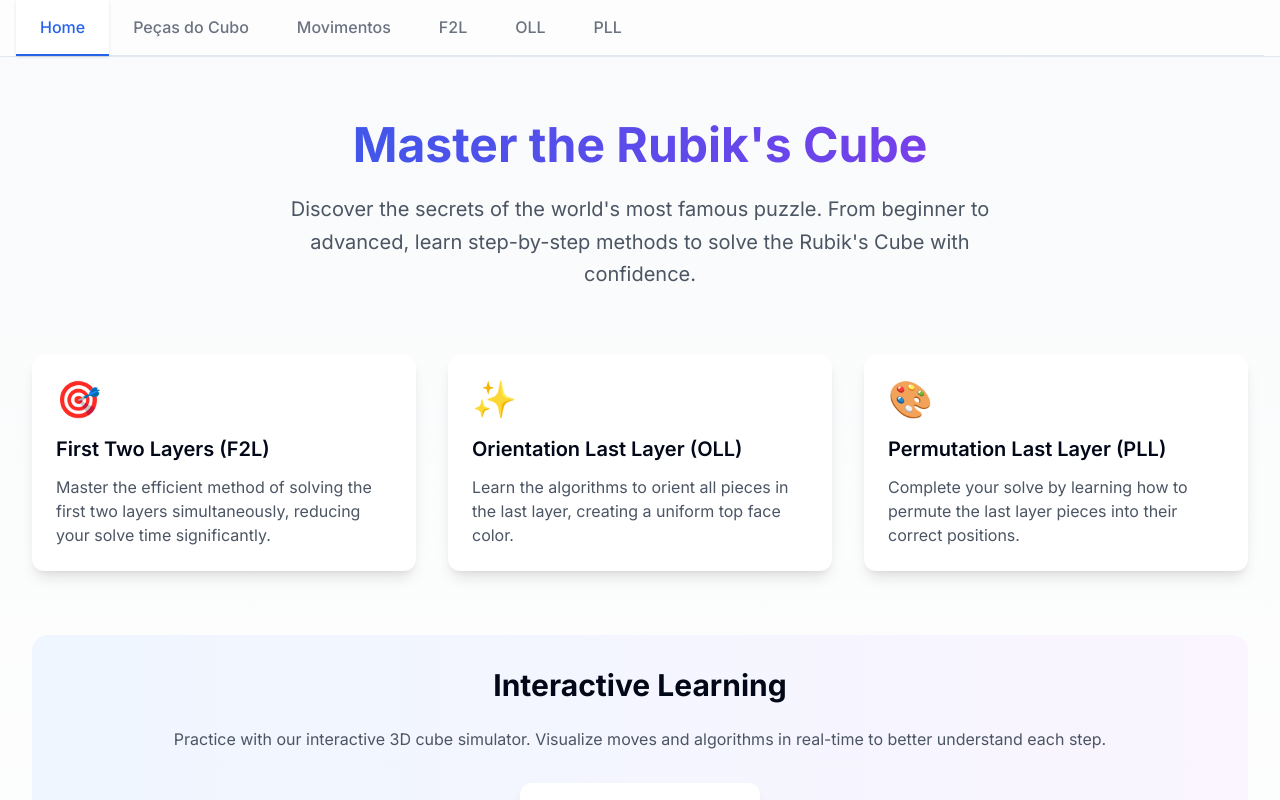
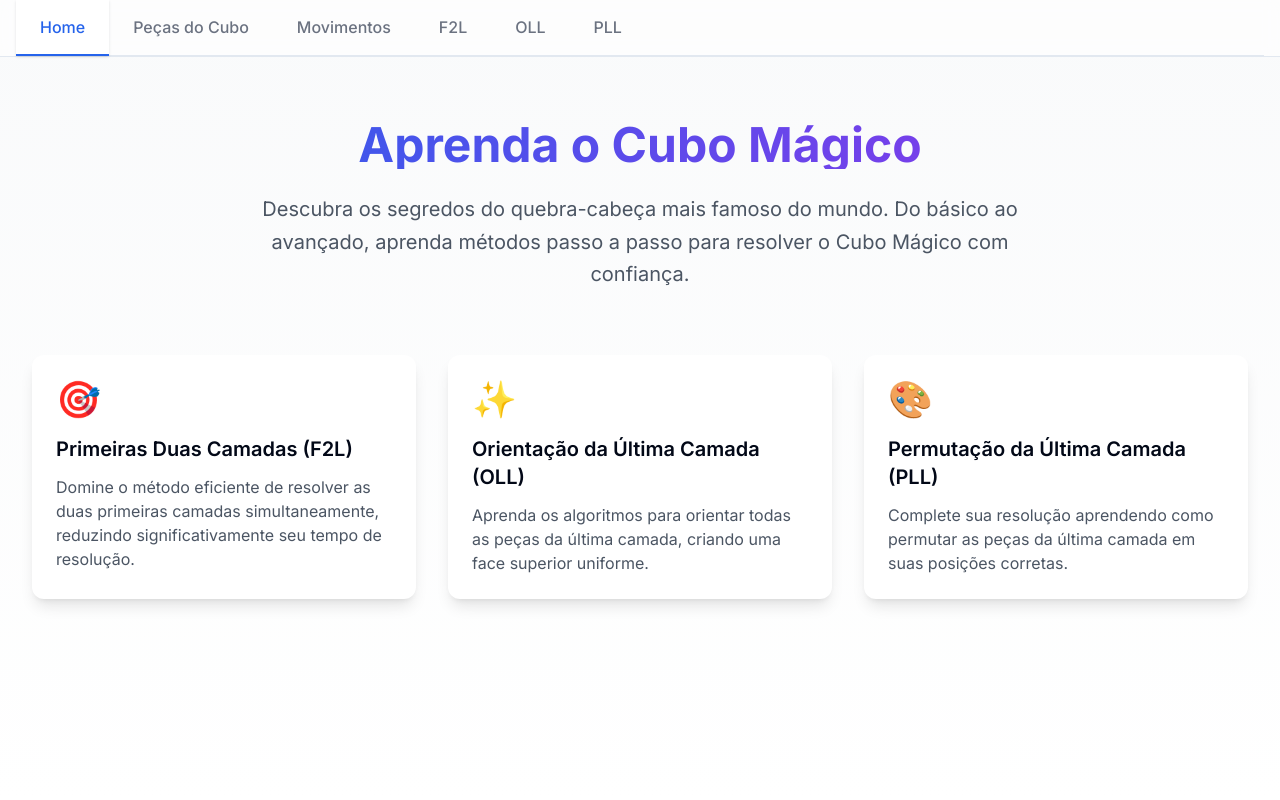
Before and after one commit to ValdineiJunior/cube-lessons, a Next.js app: page / in a window 1280 px wide. Shown: the top 800 px of the page. Built offline with nearby package versions, Linux system fonts and the light colour scheme.

Commit message:
feat: change home page language

```diff
--- a/src/app/page.tsx
+++ b/src/app/page.tsx
@@ -1,9 +1,9 @@
 import { Metadata } from "next";
 
 export const metadata: Metadata = {
-  title: "Cube Lessons - Master the Rubik&apos;s Cube",
+  title: "Cube Lessons - Aprenda o Cubo Mágico",
   description:
-    "Learn to solve the Rubik&apos;s Cube with step-by-step tutorials, from beginner to advanced methods.",
+    "Aprenda a resolver o Cubo Mágico com tutoriais passo a passo, do básico ao avançado.",
 };
 
 export default function Home() {
@@ -12,12 +12,12 @@ export default function Home() {
       {/* Hero Section */}
       <div className="text-center mb-16">
         <h1 className="text-5xl font-bold bg-gradient-to-r from-blue-600 to-purple-600 bg-clip-text text-transparent mb-6">
-          Master the Rubik&apos;s Cube
+          Aprenda o Cubo Mágico
         </h1>
         <p className="text-xl text-gray-600 max-w-3xl mx-auto leading-relaxed">
-          Discover the secrets of the world&apos;s most famous puzzle. From
-          beginner to advanced, learn step-by-step methods to solve the
-          Rubik&apos;s Cube with confidence.
+          Descubra os segredos do quebra-cabeça mais famoso do mundo. Do básico
+          ao avançado, aprenda métodos passo a passo para resolver o Cubo Mágico
+          com confiança.
         </p>
       </div>
 
@@ -25,47 +25,36 @@ export default function Home() {
       <div className="grid md:grid-cols-3 gap-8 mb-16">
         <div className="bg-white rounded-xl p-6 shadow-lg hover:shadow-xl transition-shadow">
           <div className="text-blue-600 text-4xl mb-4">🎯</div>
-          <h3 className="text-xl font-semibold mb-3">First Two Layers (F2L)</h3>
+          <h3 className="text-xl font-semibold mb-3">
+            Primeiras Duas Camadas (F2L)
+          </h3>
           <p className="text-gray-600">
-            Master the efficient method of solving the first two layers
-            simultaneously, reducing your solve time significantly.
+            Domine o método eficiente de resolver as duas primeiras camadas
+            simultaneamente, reduzindo significativamente seu tempo de
+            resolução.
           </p>
         </div>
 
         <div className="bg-white rounded-xl p-6 shadow-lg hover:shadow-xl transition-shadow">
           <div className="text-blue-600 text-4xl mb-4">✨</div>
           <h3 className="text-xl font-semibold mb-3">
-            Orientation Last Layer (OLL)
+            Orientação da Última Camada (OLL)
           </h3>
           <p className="text-gray-600">
-            Learn the algorithms to orient all pieces in the last layer,
-            creating a uniform top face color.
+            Aprenda os algoritmos para orientar todas as peças da última camada,
+            criando uma face superior uniforme.
           </p>
         </div>
 
         <div className="bg-white rounded-xl p-6 shadow-lg hover:shadow-xl transition-shadow">
           <div className="text-blue-600 text-4xl mb-4">🎨</div>
           <h3 className="text-xl font-semibold mb-3">
-            Permutation Last Layer (PLL)
+            Permutação da Última Camada (PLL)
           </h3>
           <p className="text-gray-600">
-            Complete your solve by learning how to permute the last layer pieces
-            into their correct positions.
+            Complete sua resolução aprendendo como permutar as peças da última
+            camada em suas posições corretas.
           </p>
-        </div>
-      </div>
-
-      {/* Interactive Cube Preview */}
-      <div className="bg-gradient-to-r from-blue-50 to-purple-50 rounded-2xl p-8 text-center">
-        <h2 className="text-3xl font-bold mb-6">Interactive Learning</h2>
-        <p className="text-gray-600 mb-8">
-          Practice with our interactive 3D cube simulator. Visualize moves and
-          algorithms in real-time to better understand each step.
-        </p>
-        <div className="bg-white rounded-xl p-6 shadow-lg inline-block">
-          <div className="w-48 h-48 bg-gray-100 rounded-lg flex items-center justify-center">
-            <span className="text-gray-400">3D Cube Preview</span>
-          </div>
         </div>
       </div>
     </div>
```
